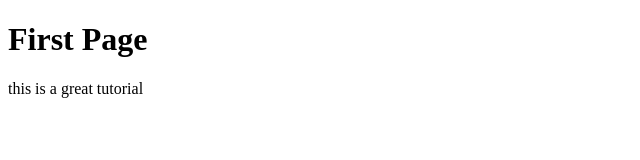
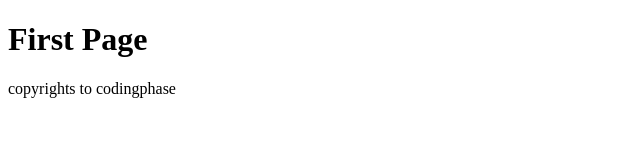
Before and after one commit to jflores1985/git-course, a plain HTML site: page index.html in a window 1280 px wide. Shown: the full height of the page, 0-640 px from the left. Drawn offline with Linux system fonts and the light colour scheme.

Commit message:
created new main.css file

```diff
--- a/index.html
+++ b/index.html
@@ -4,7 +4,7 @@
 </head>
 <body>
     <h1>First Page</h1>
-    <p>this is a great tutorial</p>
+    <p>copyrights to codingphase</p>
 </body>
 
 </html>
```
Also changed, not shown: CSS/main.css (added), config.js (added).
